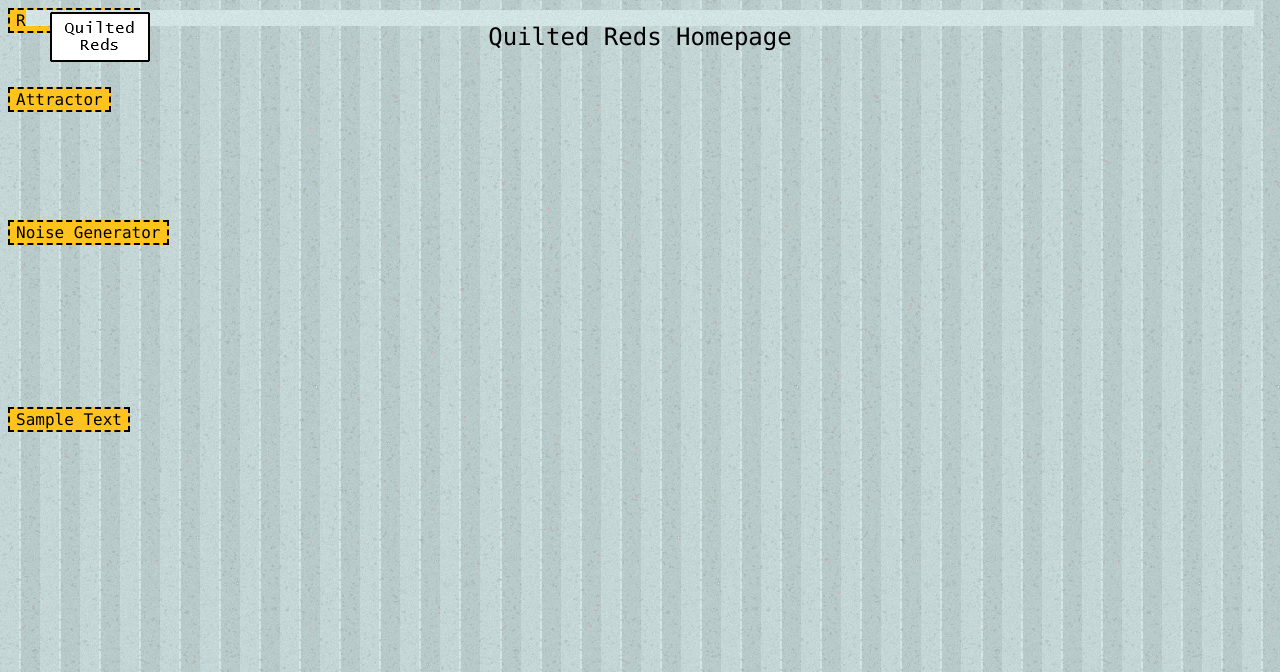
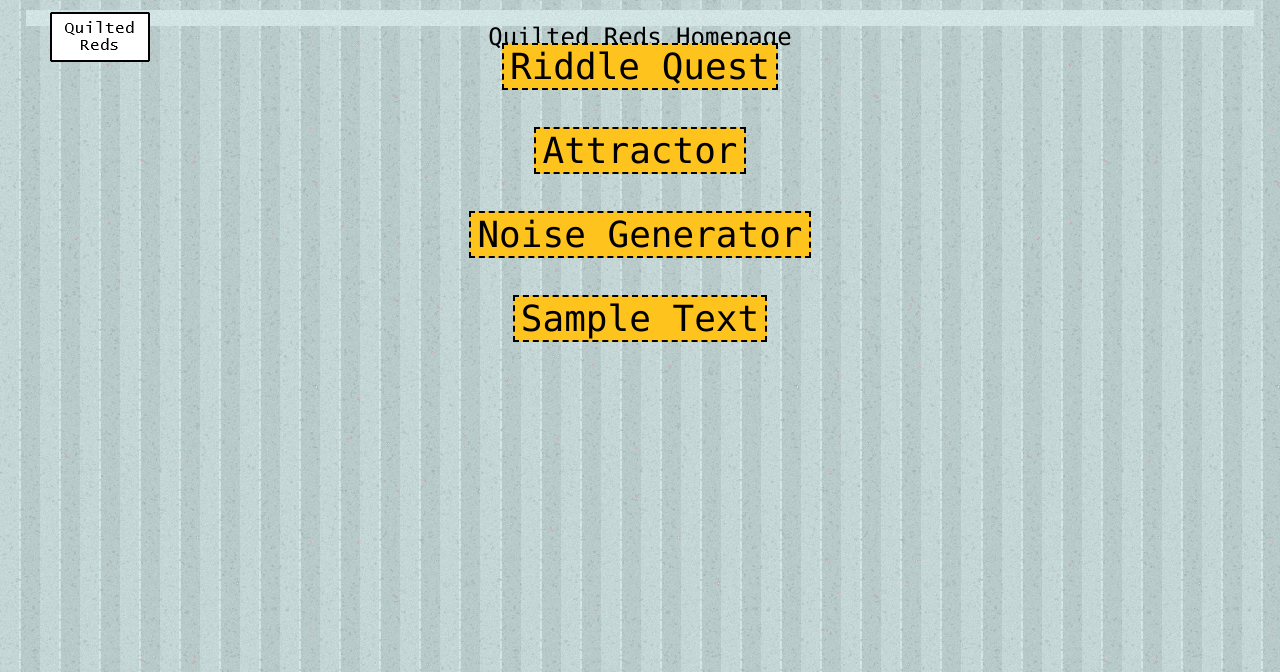
Before and after one commit to Mathisplay/quilted-reds, a PHP site: page /home.html in a window 1280 px wide. Shown: the top 672 px of the page. Run offline with PHP 8.4, Linux system fonts and the light colour scheme.

Commit message:
Update main.css

```diff
--- a/main.css
+++ b/main.css
@@ -95,6 +95,18 @@
 	padding-top: 4px;
 }
 
+#content2{
+	position: absolute;
+	top: 13px;
+	text-align: center;
+	left: 25%;
+	width: 50%;
+	font-family: "Lucida Console", Monaco, monospace;
+	font-size: 24px;
+	word-wrap: break-word;
+	padding-top: 30px;
+}
+
 ul{
 	padding-right: 25px;
 }
@@ -137,3 +149,15 @@ body{
     font-size: 16px;
     font-family: "Lucida Console", Monaco, monospace;
 }
+
+.menuButton{
+    background-color: #FFC31E;
+    border-width: 2px;
+    border-color: black;
+    border-style: dashed;
+    color: black;
+    text-align: center;
+    display: inline-block;
+    font-size: 36px;
+    font-family: "Lucida Console", Monaco, monospace;
+}
```
